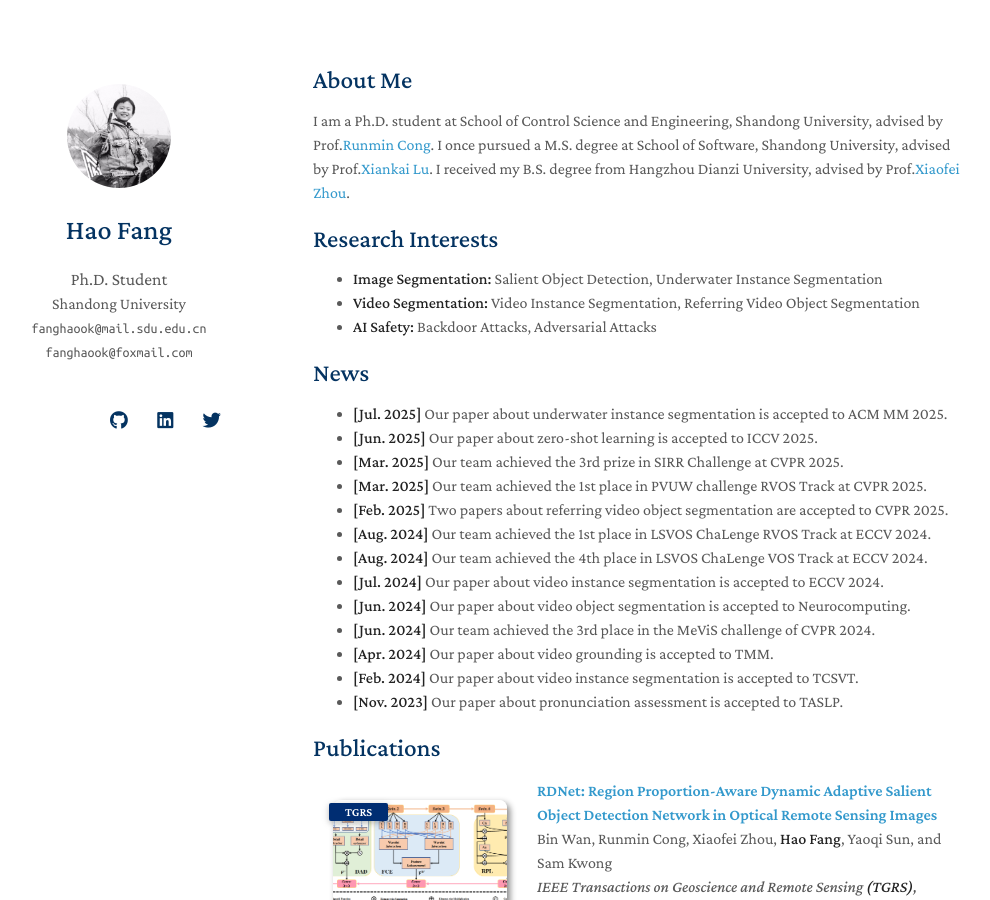
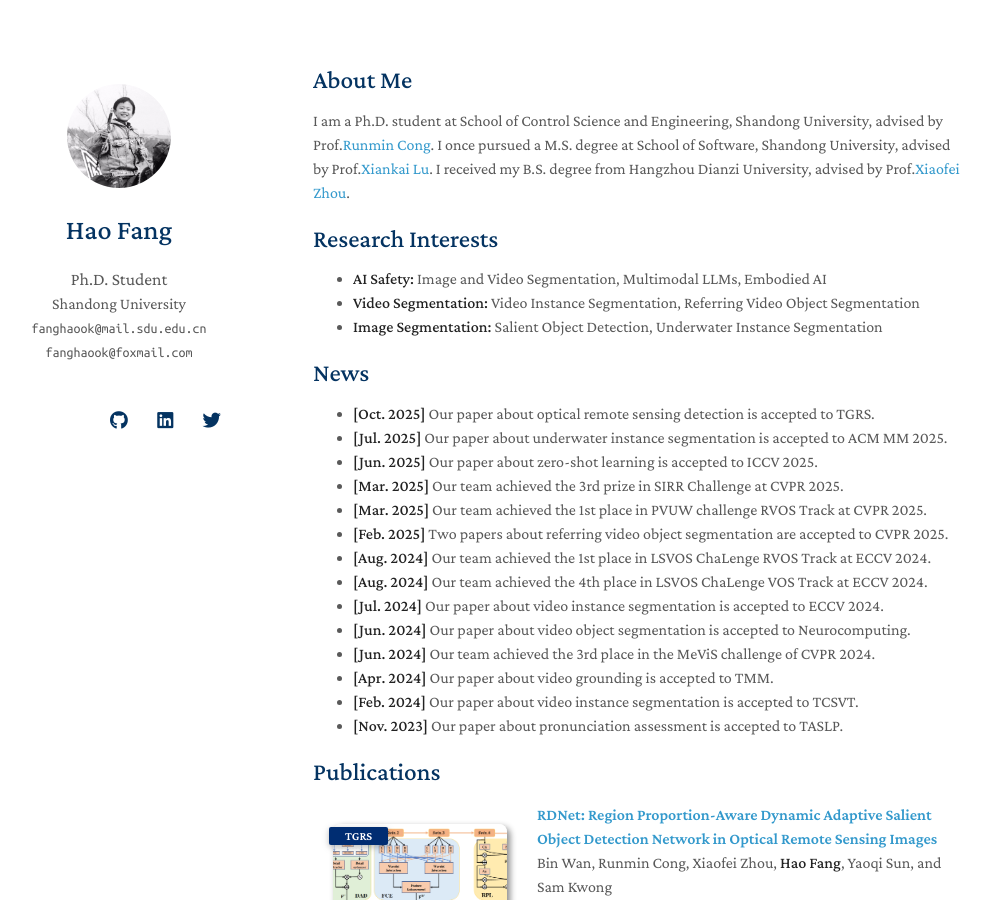
Before and after one commit to fanghaook/fanghaook.github.io, a Jekyll site: the page built from index.md, in a window 1280 px wide and 900 px high. Shown: the whole window, without its empty margins (157-1147 px from the left). Built offline with Jekyll 4.4.1, drawn with Linux system fonts in a browser that asks for light colours; nearby versions of some CDN libraries; a style sheet for code colours, icons or effects is not loaded; our own code applies the rules of GitHub Pages for plain Markdown files.

Commit message:
Update research interests and news section

```diff
--- a/index.md
+++ b/index.md
@@ -8,11 +8,12 @@ I am a Ph.D. student at School of Control Science and Engineering, Shandong Univ
 
 ## Research Interests
 
+- **AI Safety:** Image and Video Segmentation, Multimodal LLMs, Embodied AI
+- **Video Segmentation:** Video Instance Segmentation, Referring Video Object Segmentation
 - **Image Segmentation:** Salient Object Detection, Underwater Instance Segmentation
-- **Video Segmentation:** Video Instance Segmentation, Referring Video Object Segmentation
-- **AI Safety:** Backdoor Attacks, Adversarial Attacks
 
 ## News
+- **[Oct. 2025]** Our paper about optical remote sensing detection is accepted to TGRS.
 - **[Jul. 2025]** Our paper about underwater instance segmentation is accepted to ACM MM 2025.
 - **[Jun. 2025]** Our paper about zero-shot learning is accepted to ICCV 2025.
 - **[Mar. 2025]** Our team achieved the 3rd prize in SIRR Challenge at CVPR 2025.
```
